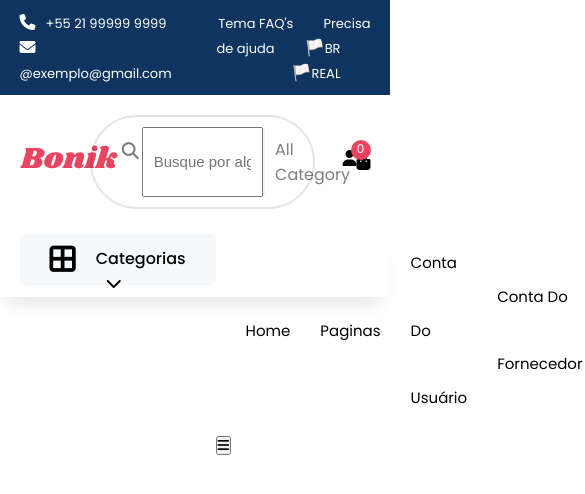
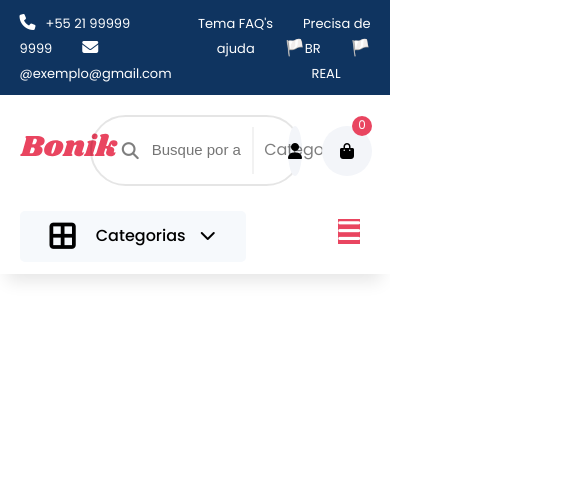
Before and after one commit to GabrielBarbosa07/E-Commerce, a React (Vite) app: page / in a window 390 px wide. Shown: the top 494 px of the page, 585 px wide, since content can reach past the window. Built offline with nearby package versions, Linux system fonts and the light colour scheme.

Commit message:
Implementação do menu mobile, e avançando no header

```diff
--- a/src/App.css
+++ b/src/App.css
@@ -10,49 +10,74 @@ body {
   font-family: "Poppins", sans-serif;
 }
 
-.background{
+.background {
   background-color: #f6f9fc;
   padding: 50px 0;
 }
 
-.container{
+.container {
   max-width: 90%;
   margin: auto;
 }
 
-.flex-end{
+.flex-end {
   display: flex;
   justify-content: flex-end;
 }
 
-.d_flex{
+.d_flex {
   display: flex;
   justify-content: space-between;
 }
 
-.c_flex{
+.c_flex {
   display: flex;
   justify-content: space-between;
   align-items: center;
 }
 
-a{
+a {
   text-decoration: none;
   color: #000;
 }
 
-li{
+li {
   list-style: none;
 }
 
-.uppercase{
+.uppercase {
   text-transform: uppercase;
 }
 
-.capitalize{
+.capitalize {
   text-transform: capitalize;
 }
 
-.RText{
+.RText {
   text-align: right;
 }
+
+input,
+button {
+  border: none;
+  outline: none;
+  background: none;
+}
+
+.row {
+  width: 50%;
+}
+
+.icon-circle {
+  width: 50px;
+  height: 50px;
+  line-height: 50px;
+  background-color: #f3f5f9;
+  margin-left: 20px;
+  text-align: center;
+  border-radius: 50%;
+}
+
+.boxShadow {
+  box-shadow: rgba(43 52 69 / 10%) 0 4px 16px;
+}
--- a/src/components/Header/Header.css
+++ b/src/components/Header/Header.css
@@ -40,10 +40,12 @@
   padding: 15px 20px;
   font-size: 17px;
 }
+
 .search-box input {
   width: 100%;
   padding: 10px;
 }
+
 ::placeholder {
   font-size: 15px;
 }
@@ -53,9 +55,11 @@
   border-left: 2px solid rgba(0, 0, 0, 0.1);
   padding: 10px;
 }
+
 .cart {
   position: relative;
 }
+
 .search .cart span {
   position: absolute;
   top: -10px;
@@ -77,11 +81,13 @@
   height: 6vh;
   margin-top: 5px;
 }
+
 .categories span {
   margin-right: 20px;
   font-size: 30px;
   margin-top: 10px;
 }
+
 .categories h4 {
   font-weight: 500;
   margin-top: 12px;
@@ -89,10 +95,12 @@
 .categories h4 i {
   margin-left: 10px;
 }
+
 header {
   height: 8vh;
   box-shadow: -1px 15px 17px -8px rgba(0, 0, 0, 0.1);
 }
+
 header ul {
   line-height: 8vh;
 }
@@ -104,6 +112,85 @@ header ul li a {
   font-size: 15px;
   font-weight: 400;
 }
+
 header ul li a:hover {
   color: #ff014f;
 }
+
+.open {
+  display: none;
+}
+
+.search .active {
+  height: 12vh;
+  position: fixed;
+  top: 0;
+  z-index: 999;
+  width: 100%;
+  background-color: #fff;
+  box-shadow: -1px 11px 24px -11px rgba(0, 0, 0, 0.2);
+  transition: 0.5s;
+}
+
+@media (max-width: 768px) {
+  header ul {
+    padding-top: 30px;
+  }
+
+  .nav-links-MobileMenu {
+    position: absolute;
+    display: block;
+    list-style-type: none;
+    left: 0;
+    top: 0;
+    transition: 0.5s;
+    width: 60%;
+    height: 100vh;
+    background-color: #fff;
+    z-index: 888;
+    box-shadow: rgba(50, 50, 93, 0.23) 0 50px 100px -20px,
+      rgba(0, 0, 0, 0.3) 0 30px 60px -30px;
+  }
+  header ul li {
+    width: 100%;
+    transition: all 0.5s ease-in-out;
+    text-transform: uppercase;
+    line-height: 70px;
+  }
+
+  header .link {
+    display: none;
+  }
+
+  .close,
+  .open {
+    position: absolute;
+    top: 35px;
+    right: 20px;
+    color: #ff014f;
+    display: block;
+    font-size: 25px;
+    z-index: 999;
+  }
+
+  .open {
+    top: 26%;
+    right: 30px;
+    background-color: #e94560;
+    color: #fff;
+  }
+
+  .close {
+    right: 45%;
+  }
+
+  .close .home-btn {
+    color: #ff014f;
+    background: linear-gradient(145deg, #e2e8ec, #fff);
+    border-radius: 50%;
+    padding: 0;
+    width: 60px;
+    height: 60px;
+    line-height: 60px;
+  }
+}
--- a/src/components/Header/NavBar.tsx
+++ b/src/components/Header/NavBar.tsx
@@ -48,7 +48,7 @@ const NavBar = () => {
               {MobileMenu ? (
                 <i className="fas fa-times close home-btn"></i>
               ) : (
-                <i className="fas fa-bars open"></i>
+                <i className="fa-solid fa-bars open"></i>
               )}
             </button>
           </div>
--- a/src/components/Header/Search.tsx
+++ b/src/components/Header/Search.tsx
@@ -2,25 +2,30 @@ import React from "react";
 import logo from "../../assets/images/logo.svg";
 
 const Search = () => {
+  window.addEventListener("scroll", () => {
+    const search = document.querySelector(".search");
+    search?.classList.toggle("active", window.scrollY > 100);
+  });
+
   return (
     <>
-    <section className='search'>
-      <div className='container c_flex'>
-        <div className='logo width '>
-          <img src={logo} alt='' />
+      <section className="search">
+        <div className="container c_flex">
+          <div className="logo width ">
+            <img src={logo} alt="" />
           </div>
 
-        <div className='search-box f_flex'>
-          <i className='fa fa-search'></i>
-          <input type='text' placeholder='Busque por algum produto...' />
-          <span>All Category</span>
+          <div className="search-box f_flex">
+            <i className="fa fa-search"></i>
+            <input type="text" placeholder="Busque por algum produto..." />
+            <span>Categorias</span>
           </div>
 
-        <div className='icon flex-end width'>
-          <i className='fa fa-user icon-circle'></i>
-          <div className='cart'>
-            <a href='/cart'>
-              <i className='fa fa-shopping-bag icon-circle'></i>
+          <div className="icon flex-end width">
+            <i className="fa fa-user icon-circle"></i>
+            <div className="cart">
+              <a href="/cart">
+                <i className="fa fa-shopping-bag icon-circle"></i>
                 <span>0</span>
               </a>
             </div>
```
Lines whose indentation alone changed are shown as unchanged.
